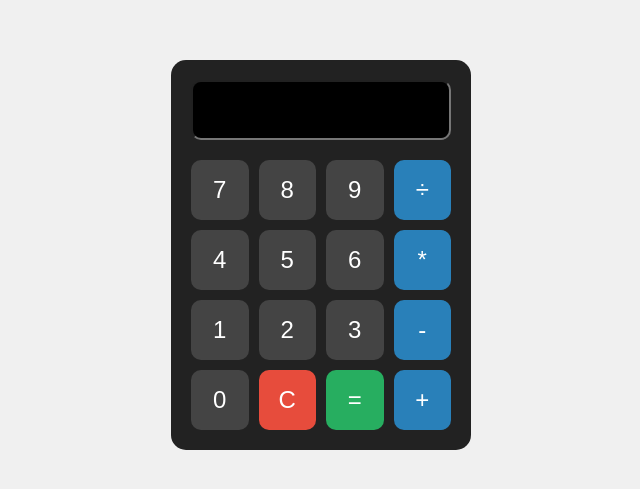
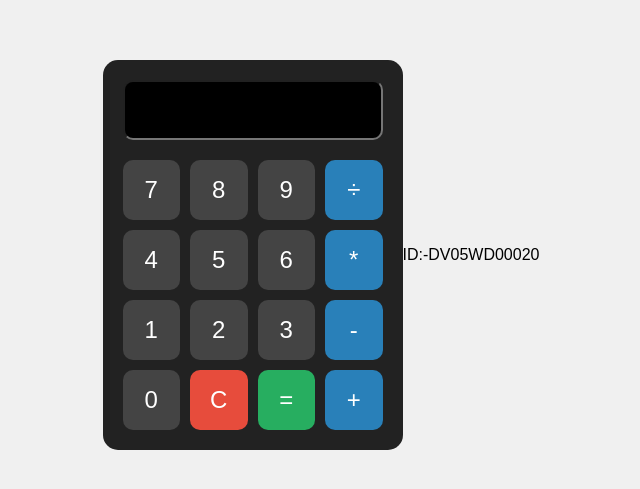
Before and after one commit to sarang456/my-calculator, a plain HTML site: page index.html in a window 1280 px wide. Shown: the part 145-634 px from the top of the page, without its empty margins (319-959 px from the left). Drawn offline with Linux system fonts and the light colour scheme.

Commit message:
Update index.html

```diff
--- a/index.html
+++ b/index.html
@@ -36,6 +36,7 @@
             <button class="btn operator" data-operator="+">+</button>
         </div>
     </div>
+    <p>ID:-DV05WD00020</p>
 </body>
 
 </html>
```
